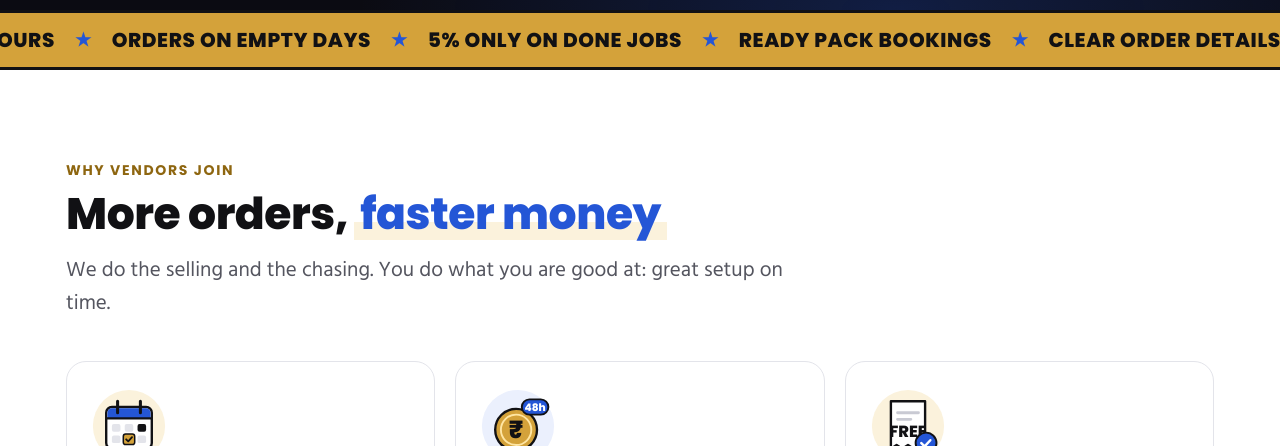
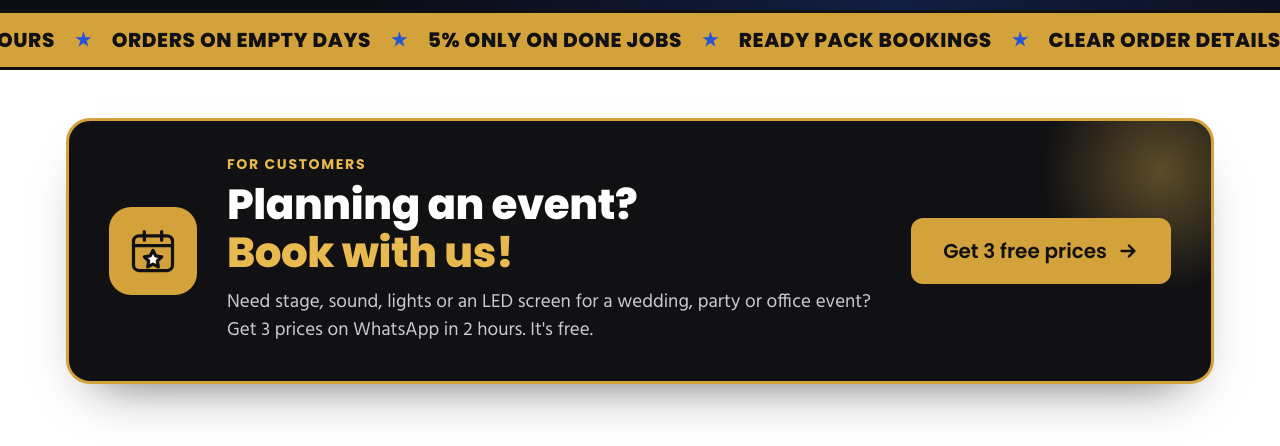
Before and after one commit to NavyaKhanna014/evently-pro, a plain HTML site: page vendors.html in a window 1280 px wide. Shown: the part 738-1184 px from the top of the page. Drawn offline with Linux system fonts and the light colour scheme.

Commit message:
Add switch banner for customer event bookings
Added a switch banner section with promotional content for customers.

```diff
--- a/vendors.html
+++ b/vendors.html
@@ -417,6 +417,21 @@ body::before{background:#0B0B12}
 .next-photos b{color:var(--blue-ink)}
 .back-link{display:inline-flex;align-items:center;gap:8px;color:#fff;font:600 17px/1.2 var(--f-head);text-decoration:none;border-bottom:2px solid var(--gold-on-dark);padding-bottom:3px;margin-top:22px}
 footer a{color:#fff}
+/* Switch banner: a big card that sends visitors to the other site */
+.switch{padding-block:48px 12px}
+.switch-card{position:relative;overflow:hidden;display:grid;grid-template-columns:auto minmax(0,1fr) auto;align-items:center;gap:30px;padding:36px 40px;border-radius:24px;background:var(--ink);color:#fff;text-decoration:none;border:3px solid var(--gold);box-shadow:0 26px 50px -30px rgba(17,17,20,.7);transition:transform .15s ease,box-shadow .15s ease}
+.switch-card:hover{transform:translateY(-2px);box-shadow:0 30px 56px -28px rgba(17,17,20,.75)}
+.switch-card::after{content:"";position:absolute;right:-70px;top:-70px;width:240px;height:240px;border-radius:50%;background:radial-gradient(circle,rgba(232,185,78,.35),transparent 70%);pointer-events:none}
+.switch-ico{width:88px;height:88px;border-radius:22px;background:var(--gold);display:grid;place-items:center}
+.switch-ico svg{width:52px;height:52px}
+.switch-tag{display:block;font:700 14px/1 var(--f-head);letter-spacing:.12em;text-transform:uppercase;color:var(--gold-on-dark);margin-bottom:10px}
+.switch-title{display:block;font:800 clamp(28px,3.6vw,42px)/1.15 var(--f-head);letter-spacing:-.01em;color:#fff;text-wrap:balance}
+.switch-title em{font-style:normal;color:var(--gold-on-dark)}
+.switch-text{display:block;margin-top:10px;color:#C9CAD3;font-size:19px;line-height:1.5}
+.switch .btn{position:relative;z-index:1;min-height:66px;padding:16px 30px;font-size:20px;white-space:nowrap}
+.switch .btn svg{width:22px;height:22px}
+@media (max-width:860px){.switch{padding-block:36px 4px}.switch-card{grid-template-columns:auto minmax(0,1fr);gap:18px;padding:26px 22px}.switch .btn{grid-column:1/-1;width:100%}.switch-ico{width:64px;height:64px;border-radius:16px}.switch-ico svg{width:38px;height:38px}}
+@media (max-width:420px){.switch-card{grid-template-columns:1fr}.switch-ico{display:none}}
 </style>
 <meta property="og:title" content="Evently Pro for vendors">
 <meta property="og:description" content="Rent out stage, sound, lights or LED in Delhi-NCR? Join free. Orders on your empty days, money in 48 hours.">
@@ -532,6 +547,21 @@ footer a{color:#fff}
     </div>
   </section>
   <div class="marquee" aria-hidden="true"><div class="marquee-track"><div class="mg"><span>No joining fee</span><span class="star">★</span><span>Paid in 48 hours</span><span class="star">★</span><span>Orders on empty days</span><span class="star">★</span><span>5% only on done jobs</span><span class="star">★</span><span>Ready Pack bookings</span><span class="star">★</span><span>Clear order details</span><span class="star">★</span><span>Backup jobs pay extra</span><span class="star">★</span><span>Free for vendors</span><span class="star">★</span></div><div class="mg"><span>No joining fee</span><span class="star">★</span><span>Paid in 48 hours</span><span class="star">★</span><span>Orders on empty days</span><span class="star">★</span><span>5% only on done jobs</span><span class="star">★</span><span>Ready Pack bookings</span><span class="star">★</span><span>Clear order details</span><span class="star">★</span><span>Backup jobs pay extra</span><span class="star">★</span><span>Free for vendors</span><span class="star">★</span></div></div></div>
+
+  <!-- SWITCH BANNER -->
+  <section class="switch" aria-label="For customers">
+    <div class="wrap">
+      <a class="switch-card" href="index.html#get-prices">
+        <span class="switch-ico"><svg viewBox="0 0 48 48" fill="none" stroke="#111114" stroke-width="3" stroke-linecap="round" stroke-linejoin="round" aria-hidden="true"><rect x="6" y="10" width="36" height="32" rx="5"/><path d="M6 19h36M16 6v8M32 6v8"/><path d="M24 23.5l2.5 5 5.5.8-4 3.9.9 5.5-4.9-2.6-4.9 2.6.9-5.5-4-3.9 5.5-.8z" fill="#fff"/></svg></span>
+        <span class="switch-body">
+          <span class="switch-tag">For customers</span>
+          <span class="switch-title">Planning an event? <em>Book with us!</em></span>
+          <span class="switch-text">Need stage, sound, lights or an LED screen for a wedding, party or office event? Get 3 prices on WhatsApp in 2 hours. It's free.</span>
+        </span>
+        <span class="btn btn-gold">Get 3 free prices<svg viewBox="0 0 24 24" fill="none" stroke="currentColor" stroke-width="2.6" stroke-linecap="round" stroke-linejoin="round" aria-hidden="true"><path d="M5 12h14M13 6l6 6-6 6"/></svg></span>
+      </a>
+    </div>
+  </section>
 
   <!-- WHY JOIN -->
   <section class="block" id="why">
```
